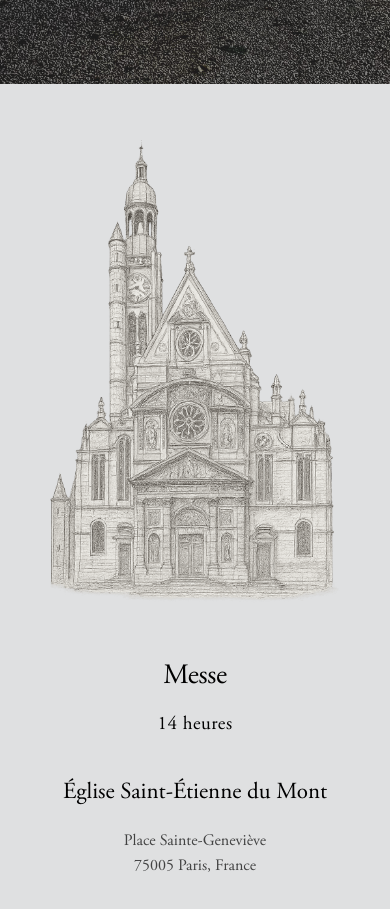
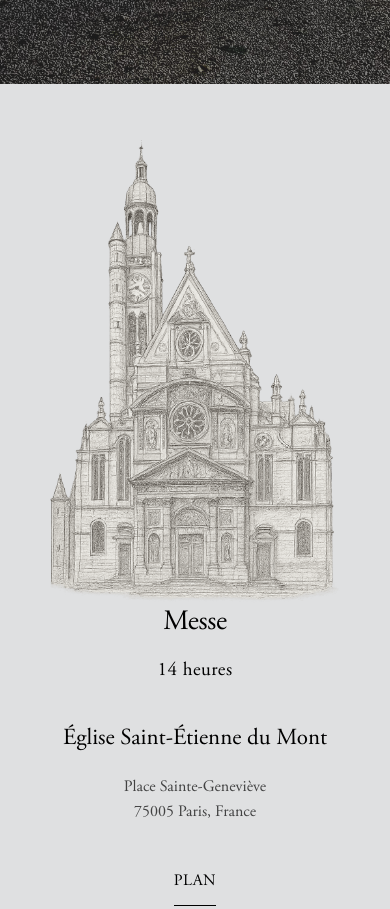
Before and after one commit to ClementArnoux/siteMariage, a website built with Vite: page index.html in a window 390 px wide. Shown: the part 760-1669 px from the top of the page. Built offline with nearby package versions, Linux system fonts and the light colour scheme; a web font is replaced by a local one.

Commit message:
[NO-TICKET] - style

```diff
--- a/src/styles/home.scss
+++ b/src/styles/home.scss
@@ -249,6 +249,7 @@
       width: 100%;
       height: auto;
       min-height: 300px;
+      max-height: calc(60vh - 50px);
     }
 
     &__content {
```
